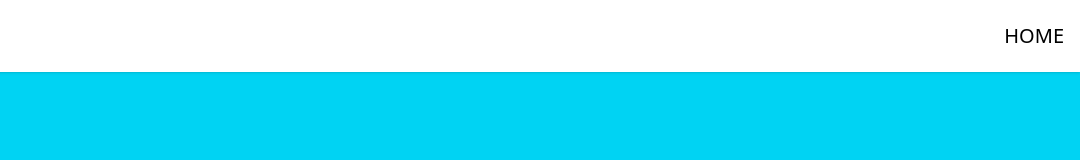
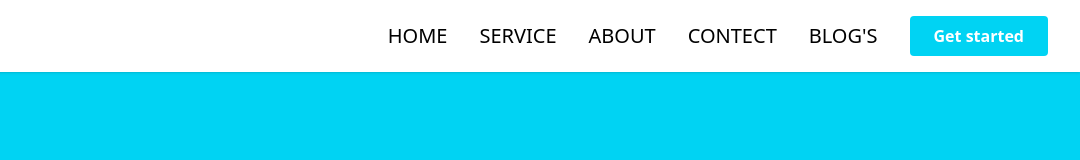
Before and after one commit to Farah-Saleem270/NavbarwithTailwindCss, a plain HTML site: page index.html in a window 1280 px wide. Shown: the full height of the page, 200-1280 px from the left. Drawn offline with nearby package versions, Linux system fonts and the light colour scheme.

Commit message:
navbar with tailwind css

```diff
--- a/index.html
+++ b/index.html
@@ -1,10 +1,12 @@
 <!doctype html>
 <html>
+
 <head>
     <meta charset="UTF-8" />
     <meta name="viewport" content="width=device-width, initial-scale=1.0" />
     <script src="https://cdn.jsdelivr.net/npm/@tailwindcss/browser@4"></script>
 </head>
+
 <body class="bg-cyan-400">
     <nav class="p-4 bg-white shadow md:flex md:items-center md:justify-between">
         <div>
@@ -14,10 +16,22 @@
             </span>
         </div>
 
-    <ul>
-        <li><a href="#" class="text-xl hover:text-cyan-500 duration-500">HOME</a></li>
+        <ul class="md:flex md:items-center z-[-1] md:z-auto md:static
+         absolute bg-white w-full left-0 md:w-auto md:py-0 py-4 pl-7
+         md:opacity-100 opacity-0 top-[-400px] transition-all ease-in duration-500">
+            <li class="mx-4 my-6 md:my-0"><a href="#" class="text-xl hover:text-cyan-500 duration-500">HOME</a></li>
+            <li class="mx-4 my-6 md:my-0"><a href="#" class="text-xl hover:text-cyan-500 duration-500">SERVICE</a></li>
+            <li class="mx-4 my-6 md:my-0"><a href="#" class="text-xl hover:text-cyan-500 duration-500">ABOUT</a></li>
+            <li class="mx-4 my-6 md:my-0"><a href="#" class="text-xl hover:text-cyan-500 duration-500">CONTECT</a></li>
+            <li class="mx-4 my-6 md:my-0"><a href="#" class="text-xl hover:text-cyan-500 duration-500">BLOG'S</a></li>
+
+
+            <button class="bg-cyan-400 text-white font-bold duration-500 px-6 py-2 mx-4 hover:bg-cyan-500 rounded">
+                Get started
+            </button>
         </ul>
     </nav>
 
 </body>
+
 </html>
```
Lines whose indentation alone changed are shown as unchanged.
